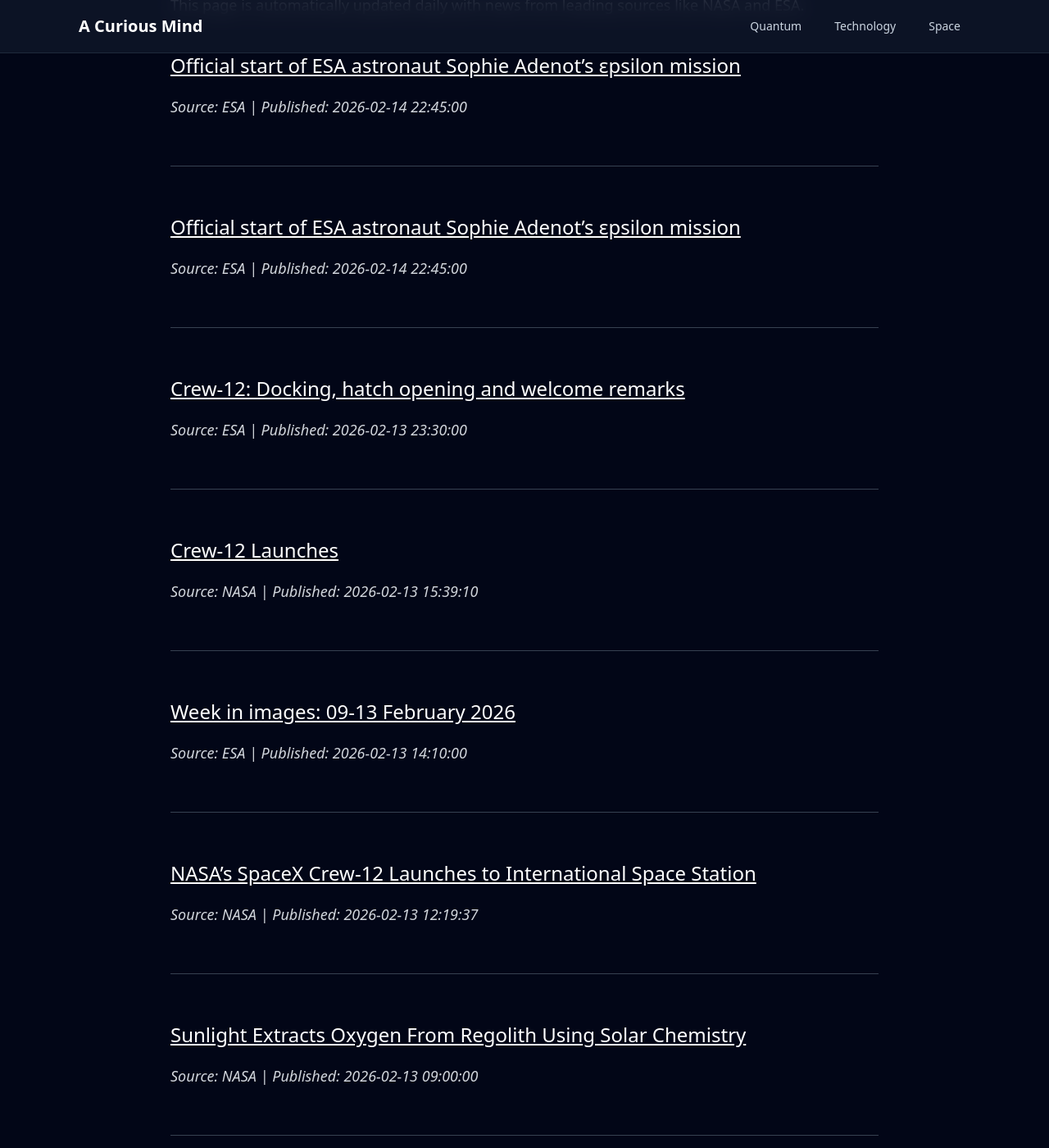
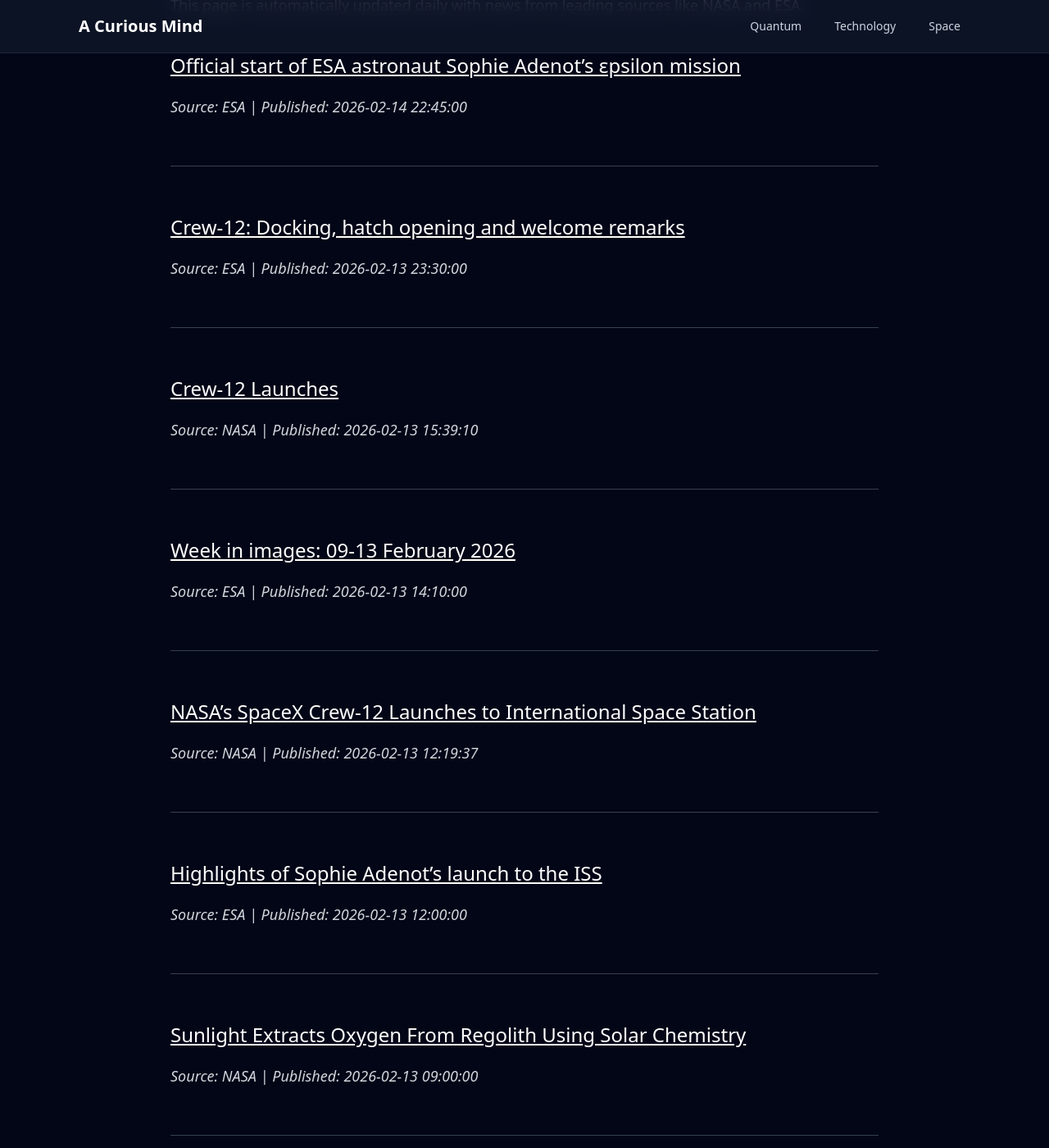
Before and after one commit to onehl7/onehl7.github.io, a Jekyll site: the page built from _posts/2025-11-22-space-updates.md, in a window 1280 px wide and 1400 px high, scrolled down 296 px. Shown: the whole window at 82% size. Built offline with Jekyll 4.4.1, drawn with Linux system fonts in a browser that asks for light colours; nearby versions of some CDN libraries.

Commit message:
Update space news data

```diff
--- a/_data/space_news.json
+++ b/_data/space_news.json
@@ -1,10 +1,4 @@
 [
-  {
-    "source": "ESA",
-    "title": "Official start of ESA astronaut Sophie Adenot\u2019s \u03b5psilon mission",
-    "link": "https://www.esa.int/Science_Exploration/Human_and_Robotic_Exploration/epsilon/Official_start_of_ESA_astronaut_Sophie_Adenot_s_epsilon_mission",
-    "published": "2026-02-14 22:45:00"
-  },
   {
     "source": "ESA",
     "title": "Official start of ESA astronaut Sophie Adenot\u2019s \u03b5psilon mission",
@@ -36,6 +30,12 @@
     "published": "2026-02-13 12:19:37"
   },
   {
+    "source": "ESA",
+    "title": "Highlights of Sophie Adenot\u2019s launch to the ISS",
+    "link": "https://www.esa.int/ESA_Multimedia/Videos/2026/02/Highlights_of_Sophie_Adenot_s_launch_to_the_ISS",
+    "published": "2026-02-13 12:00:00"
+  },
+  {
     "source": "NASA",
     "title": "Sunlight Extracts Oxygen From Regolith Using Solar Chemistry",
     "link": "https://www.nasa.gov/centers-and-facilities/johnson/sunlight-extracts-oxygen-from-regolith-using-solar-chemistry/",
```
